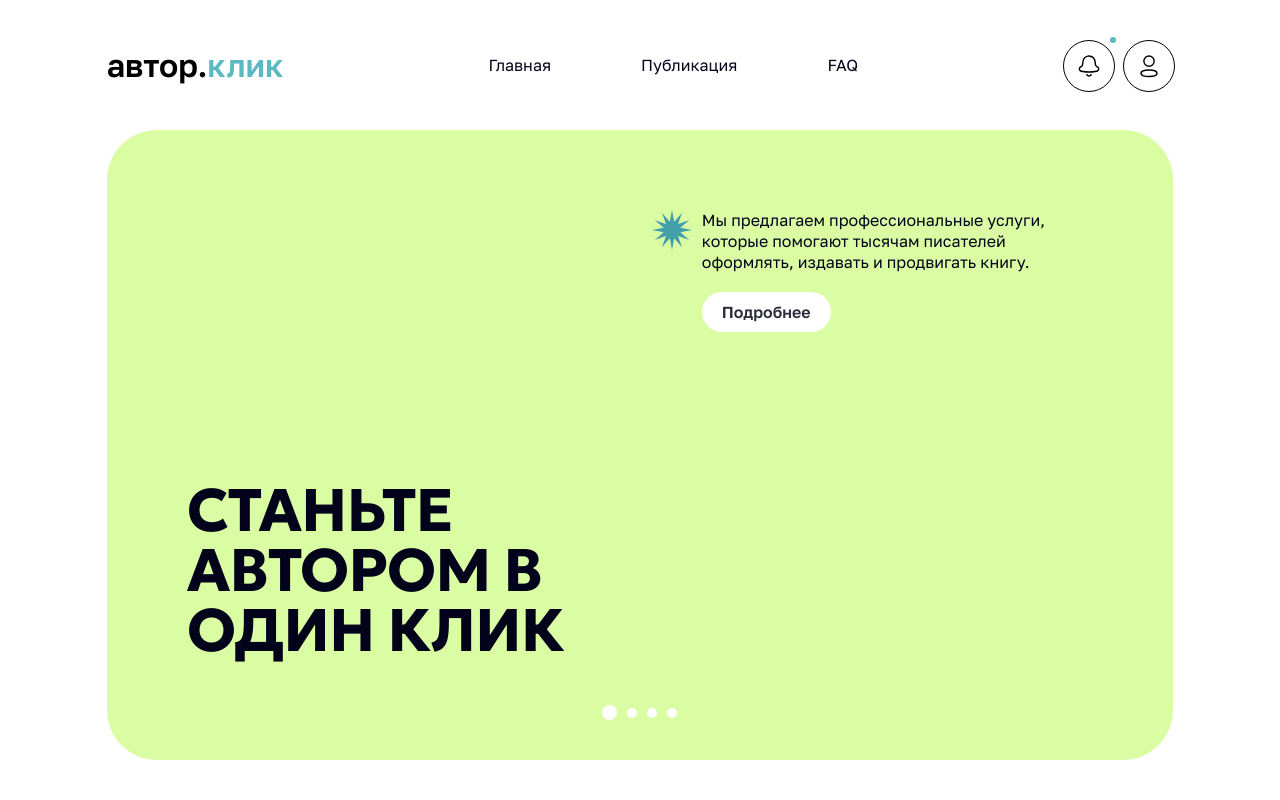
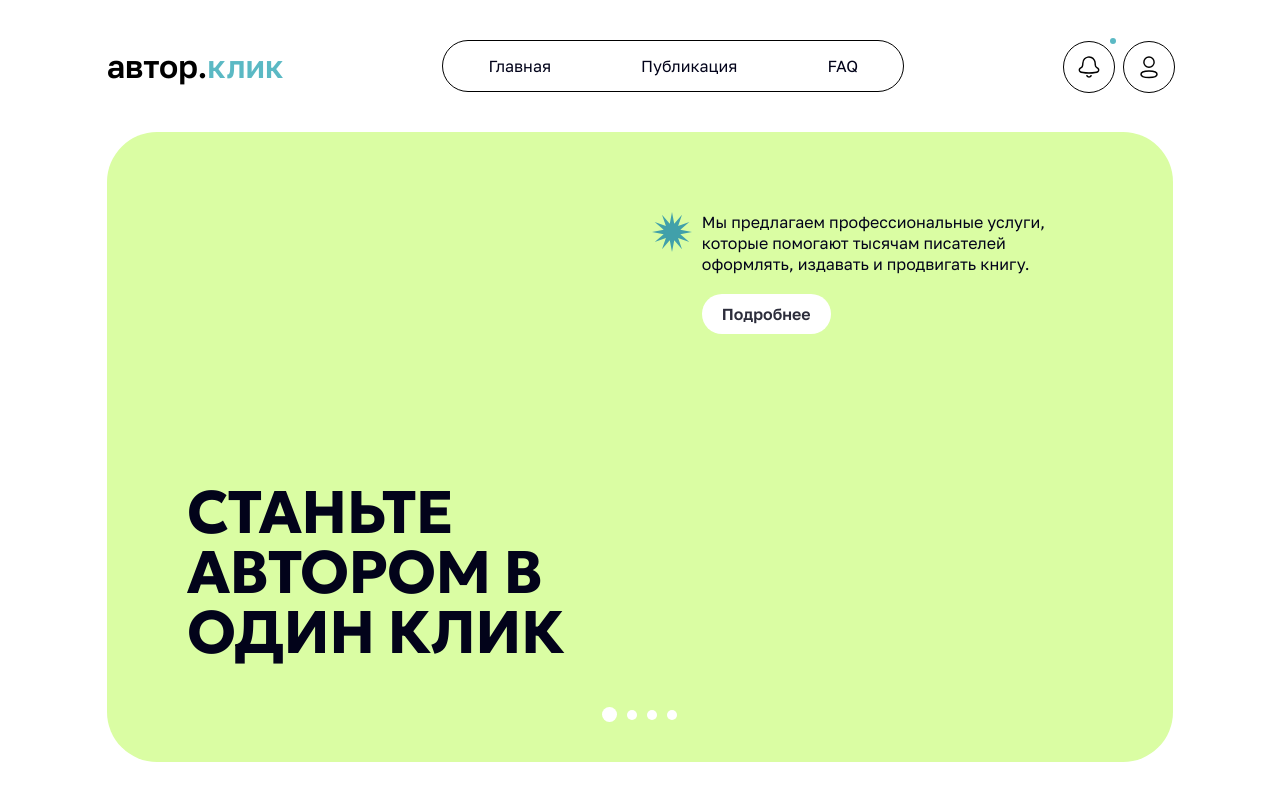
Before and after one commit to chopas11/book-service-frontend, a React (Vite) app: page / in a window 1280 px wide. Shown: the top 800 px of the page. Built offline with nearby package versions, Linux system fonts and the light colour scheme.

Commit message:
Fix border in menu in Header

```diff
--- a/src/widgets/Header/Header.module.css
+++ b/src/widgets/Header/Header.module.css
@@ -10,7 +10,7 @@
 /*Navbar*/
 
 .navbar {
-    border: 1px solid var(--border-color);
+    border: 1px solid var(--black-color);
     border-radius: 50px;
     height: 50px;
     display: flex;
```
